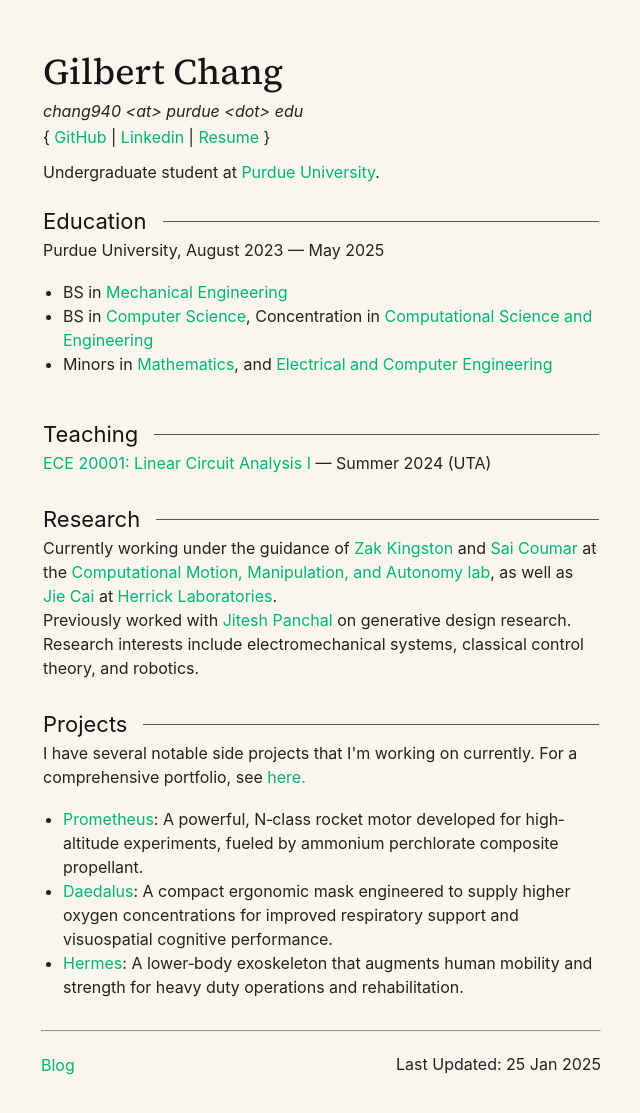
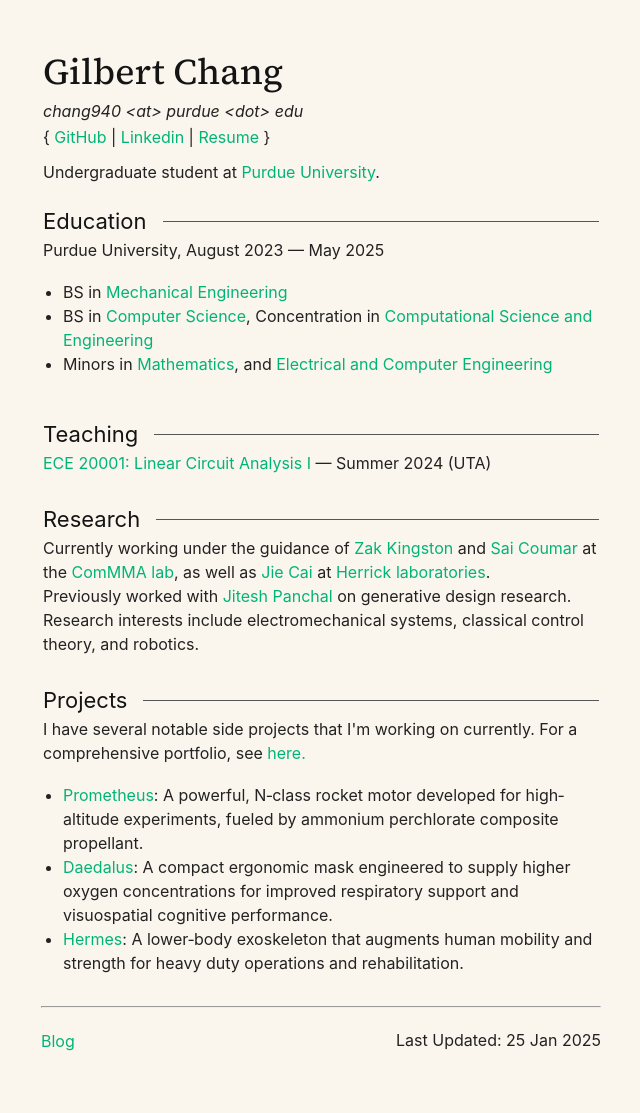
Before and after one commit to vindou/vindou, a Jekyll site: the page built from index.html, in a window 1280 px wide. Shown: the whole page, without its empty margins (319-959 px from the left). Built offline with Jekyll 4.4.1, drawn with Linux system fonts in a browser that asks for light colours; after the commit the page ends 1089 px from its top, so only the background shows below that.

Commit message:
Update index.html

```diff
--- a/index.html
+++ b/index.html
@@ -61,7 +61,7 @@
   <div class="subsection">
     <div class="text-container">
       <p>
-        Currently working under the guidance of <a href="https://zkingston.com/">Zak Kingston</a> and <a href="https://saiccoumar.github.io/">Sai Coumar</a> at the <a href="https://commalab.org/">Computational Motion, Manipulation, and Autonomy lab</a>, as well as <a href="https://www.purdue.edu/engineering/cairesearchgroup/?_ga=2.107071626.982410844.1737427448-1314664790.1715009920">Jie Cai</a> at <a href="https://engineering.purdue.edu/Herrick">Herrick Laboratories</a>.<br>
+        Currently working under the guidance of <a href="https://zkingston.com/">Zak Kingston</a> and <a href="https://saiccoumar.github.io/">Sai Coumar</a> at the <a href="https://commalab.org/">ComMMA lab</a>, as well as <a href="https://www.purdue.edu/engineering/cairesearchgroup/?_ga=2.107071626.982410844.1737427448-1314664790.1715009920">Jie Cai</a> at <a href="https://engineering.purdue.edu/Herrick">Herrick laboratories</a>.<br>
 
         Previously worked with <a href="https://engineering.purdue.edu/ME/People/ptProfile?resource_id=80194">Jitesh Panchal</a> on generative design research. Research interests include electromechanical systems, classical control theory, and robotics.
       </p>
```
